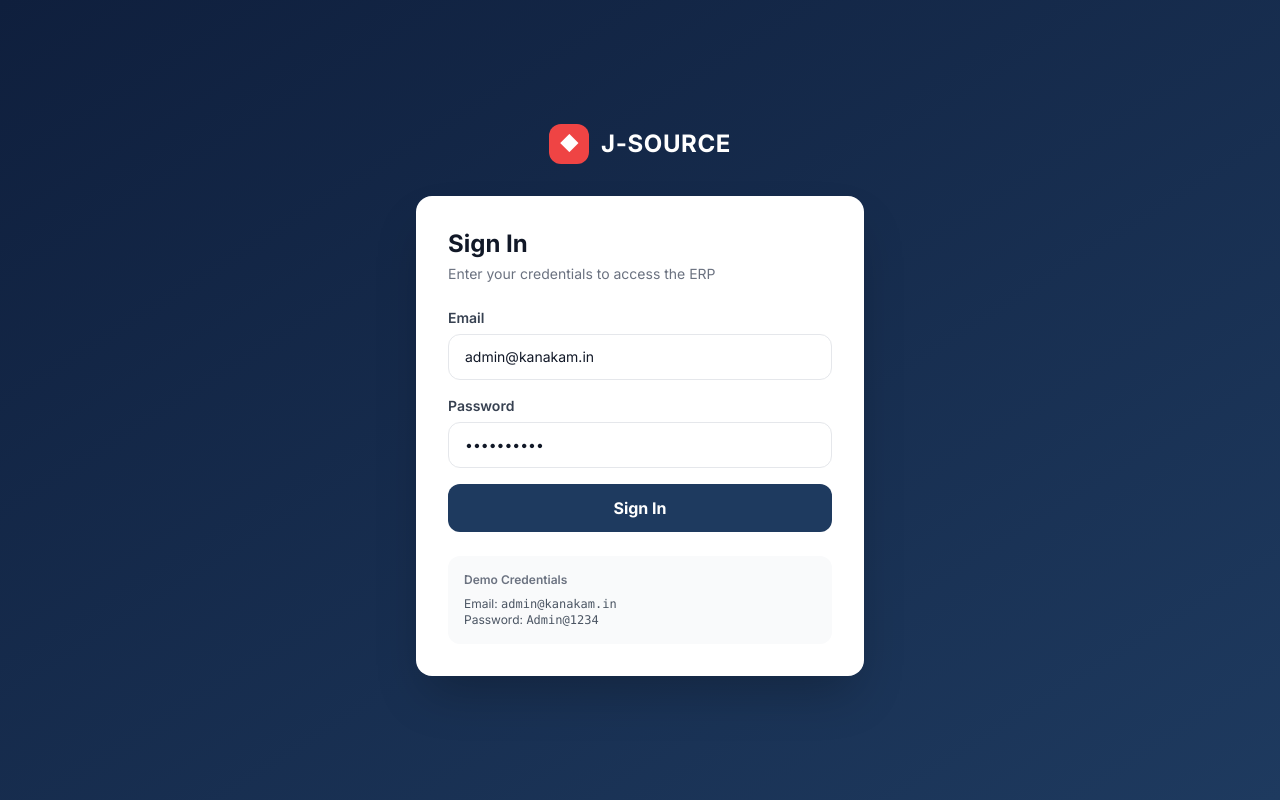
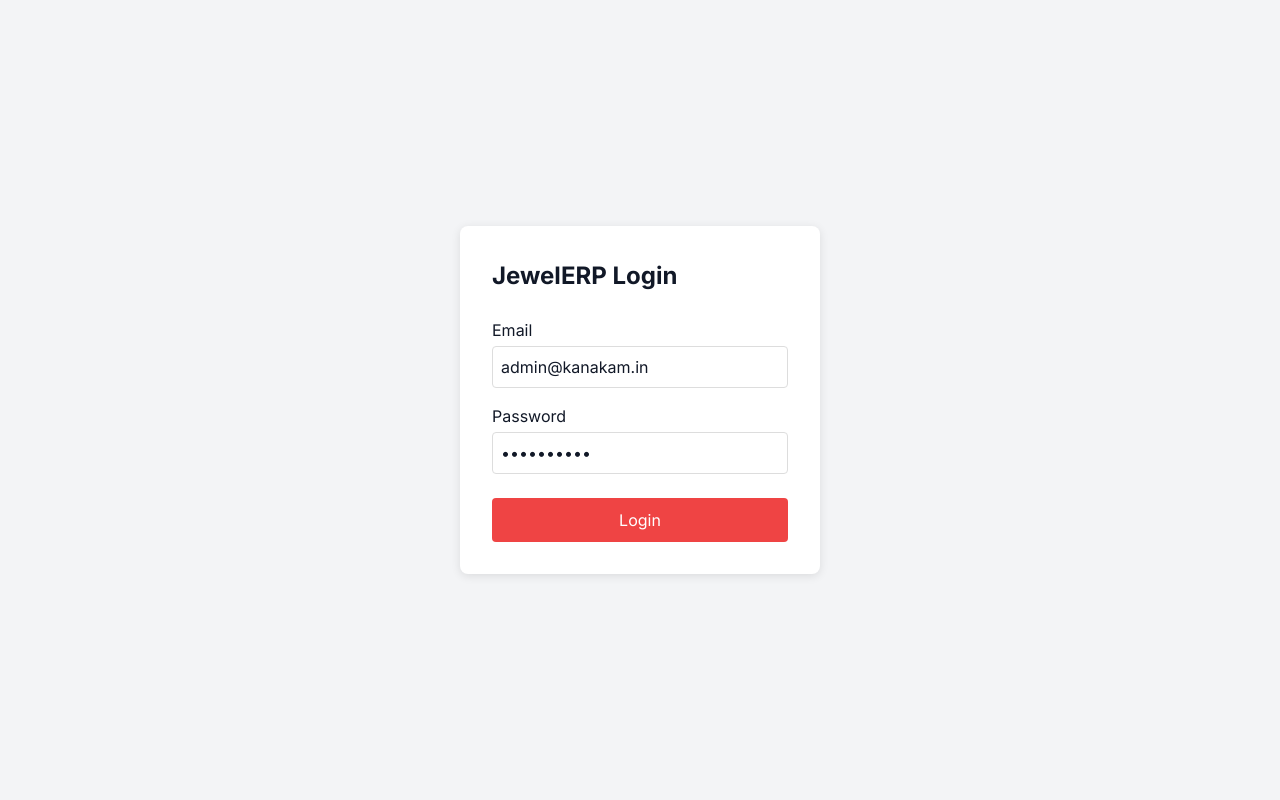
Before and after one commit to ajinkyadotter/jewelerp, a Next.js app: page /login in a window 1280 px wide. Built offline with nearby package versions, Linux system fonts and the light colour scheme.

Commit message:
Update page.tsx

```diff
--- a/app/(auth)/login/page.tsx
+++ b/app/(auth)/login/page.tsx
@@ -1,84 +1,65 @@
 "use client"
 import { useState } from "react"
 import { useRouter } from "next/navigation"
-import { toast } from "sonner"
 
 export default function LoginPage() {
   const router = useRouter()
+  const [email, setEmail] = useState("admin@kanakam.in")
+  const [password, setPassword] = useState("Admin@1234")
+  const [error, setError] = useState("")
   const [loading, setLoading] = useState(false)
-  const [form, setForm] = useState({ email: "admin@kanakam.in", password: "Admin@1234" })
 
-  async function handleSubmit(e: React.FormEvent) {
-    e.preventDefault()
+  async function handleLogin() {
     setLoading(true)
+    setError("")
     try {
       const res = await fetch("/api/auth/login", {
         method: "POST",
         headers: { "Content-Type": "application/json" },
-        body: JSON.stringify(form),
+        body: JSON.stringify({ email, password }),
       })
       const data = await res.json()
-      if (!res.ok) throw new Error(data.error || "Login failed")
-      toast.success("Welcome back!")
+      if (!res.ok) {
+        setError(data.error || "Login failed")
+      } else {
         router.push("/dashboard")
-      router.refresh()
-    } catch (err: any) {
-      toast.error(err.message)
-    } finally {
+      }
+    } catch {
+      setError("Something went wrong")
+    }
     setLoading(false)
-    }
   }
 
   return (
-    <div className="min-h-screen flex items-center justify-center bg-gradient-to-br from-[#0f1f3d] to-[#1e3a5f]">
-      <div className="w-full max-w-md">
-        {/* Logo */}
-        <div className="flex items-center justify-center gap-3 mb-8">
-          <div className="w-10 h-10 bg-red-500 rounded-xl flex items-center justify-center text-white font-black text-lg">◆</div>
-          <span className="text-white font-bold text-2xl tracking-wide">J-SOURCE</span>
-        </div>
-
-        <div className="bg-white rounded-2xl shadow-2xl p-8">
-          <h1 className="text-2xl font-bold text-gray-900 mb-1">Sign In</h1>
-          <p className="text-gray-500 text-sm mb-6">Enter your credentials to access the ERP</p>
-
-          <form onSubmit={handleSubmit} className="space-y-4">
-            <div>
-              <label className="block text-sm font-semibold text-gray-700 mb-1.5">Email</label>
+    <div style={{ display: "flex", justifyContent: "center", alignItems: "center", height: "100vh", background: "#f3f4f6" }}>
+      <div style={{ background: "white", padding: "2rem", borderRadius: "8px", width: "360px", boxShadow: "0 2px 10px rgba(0,0,0,0.1)" }}>
+        <h1 style={{ marginBottom: "1.5rem", fontSize: "1.5rem", fontWeight: "bold" }}>JewelERP Login</h1>
+        {error && <p style={{ color: "red", marginBottom: "1rem" }}>{error}</p>}
+        <div style={{ marginBottom: "1rem" }}>
+          <label style={{ display: "block", marginBottom: "4px" }}>Email</label>
           <input
             type="email"
-                value={form.email}
-                onChange={(e) => setForm({ ...form, email: e.target.value })}
-                className="w-full border border-gray-200 rounded-xl px-4 py-3 text-sm focus:outline-none focus:ring-2 focus:ring-[#1e3a5f] focus:border-transparent"
-                required
+            value={email}
+            onChange={(e) => setEmail(e.target.value)}
+            style={{ width: "100%", padding: "8px", border: "1px solid #ddd", borderRadius: "4px", boxSizing: "border-box" }}
           />
         </div>
-            <div>
-              <label className="block text-sm font-semibold text-gray-700 mb-1.5">Password</label>
+        <div style={{ marginBottom: "1.5rem" }}>
+          <label style={{ display: "block", marginBottom: "4px" }}>Password</label>
           <input
             type="password"
-                value={form.password}
-                onChange={(e) => setForm({ ...form, password: e.target.value })}
-                className="w-full border border-gray-200 rounded-xl px-4 py-3 text-sm focus:outline-none focus:ring-2 focus:ring-[#1e3a5f] focus:border-transparent"
-                required
+            value={password}
+            onChange={(e) => setPassword(e.target.value)}
+            style={{ width: "100%", padding: "8px", border: "1px solid #ddd", borderRadius: "4px", boxSizing: "border-box" }}
           />
         </div>
-
         <button
-              type="submit"
+          onClick={handleLogin}
           disabled={loading}
-              className="w-full bg-[#1e3a5f] hover:bg-[#2a4f80] text-white font-bold py-3 rounded-xl transition-colors disabled:opacity-60 mt-2"
+          style={{ width: "100%", padding: "10px", background: "#ef4444", color: "white", border: "none", borderRadius: "4px", cursor: "pointer", fontSize: "1rem" }}
         >
-              {loading ? "Signing in…" : "Sign In"}
+          {loading ? "Logging in..." : "Login"}
         </button>
-          </form>
-
-          <div className="mt-6 p-4 bg-gray-50 rounded-xl">
-            <p className="text-xs font-semibold text-gray-500 mb-2">Demo Credentials</p>
-            <p className="text-xs text-gray-600">Email: <span className="font-mono">admin@kanakam.in</span></p>
-            <p className="text-xs text-gray-600">Password: <span className="font-mono">Admin@1234</span></p>
-          </div>
-        </div>
       </div>
     </div>
   )
```
Lines whose indentation alone changed are shown as unchanged.
